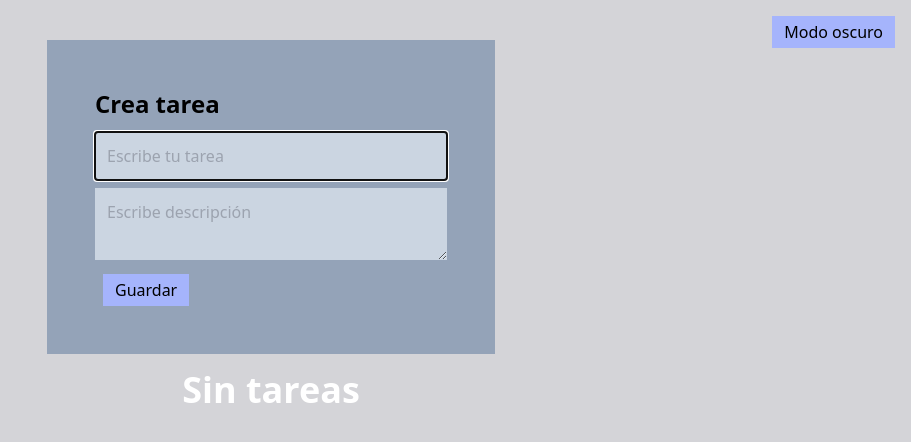
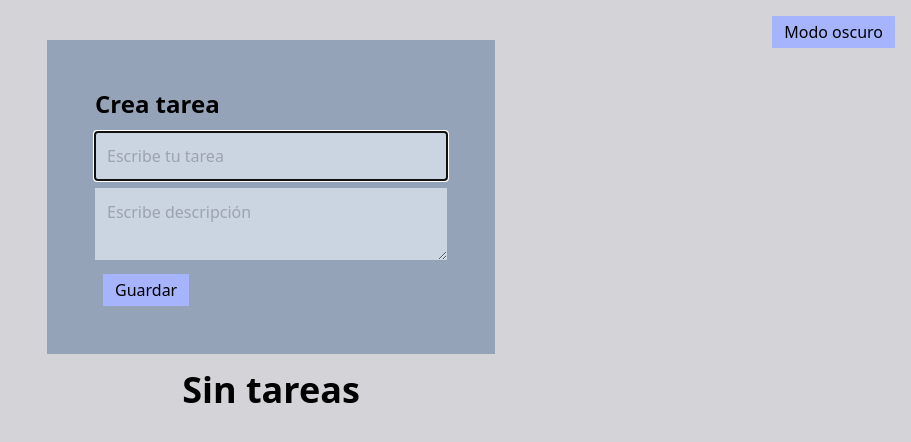
Before and after one commit to SergioCorredorT/reactTaskList, a React (Vite) app: page / in a window 1280 px wide. Shown: the top 442 px of the page, without its empty margins (369-1280 px from the left). Built offline with nearby package versions, Linux system fonts and the light colour scheme.

Commit message:
Cambiado color de texto en modo dark "Sin tareas"

```diff
--- a/src/components/TaskList.jsx
+++ b/src/components/TaskList.jsx
@@ -9,7 +9,9 @@ function TaskList() {
   const {tasks,setTasks}=useContext(TaskContext);
 
   if (tasks.length === 0) {
-    return <h1 className="text-white text-4xl font-bold text-center">Sin tareas</h1>;
+    return <h1 className="dark:text-white
+                        text-black
+                          text-4xl font-bold text-center">Sin tareas</h1>;
   }
 
   const handleDragEnd= (e) =>{
```
